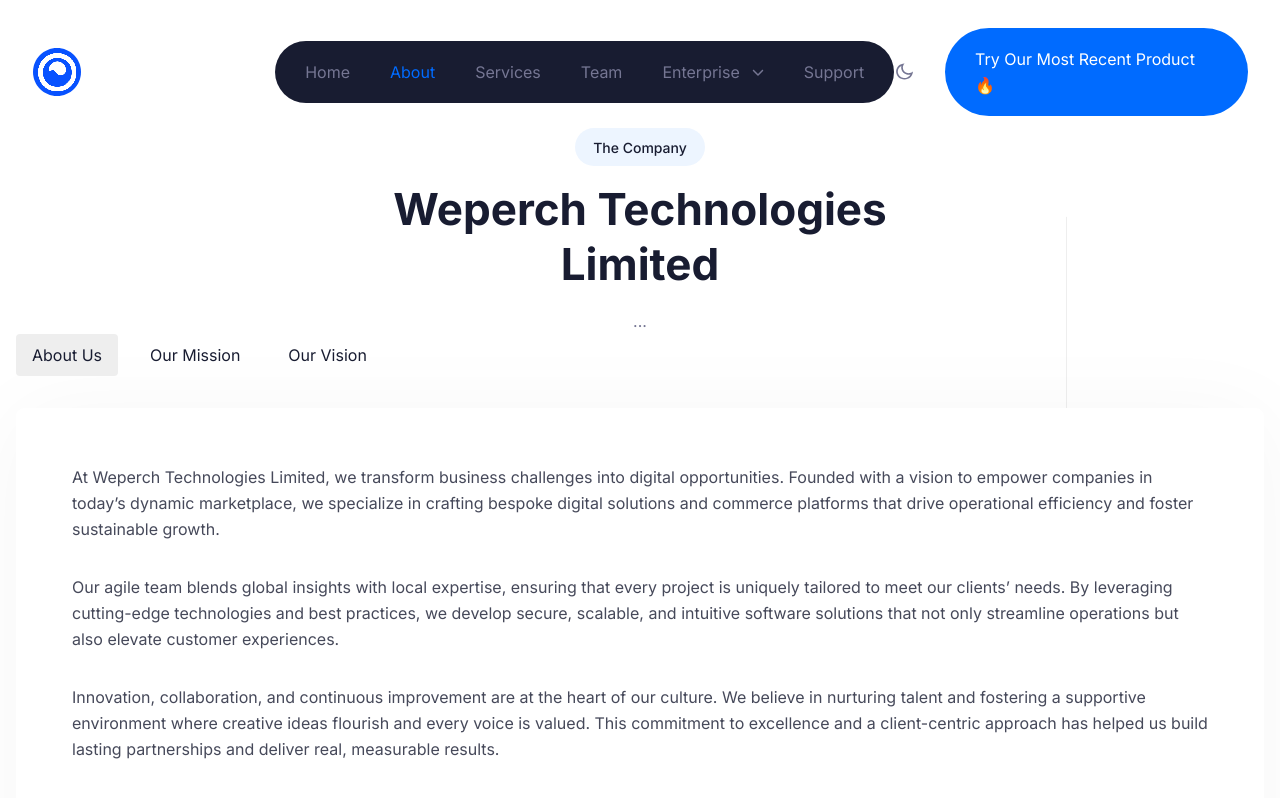
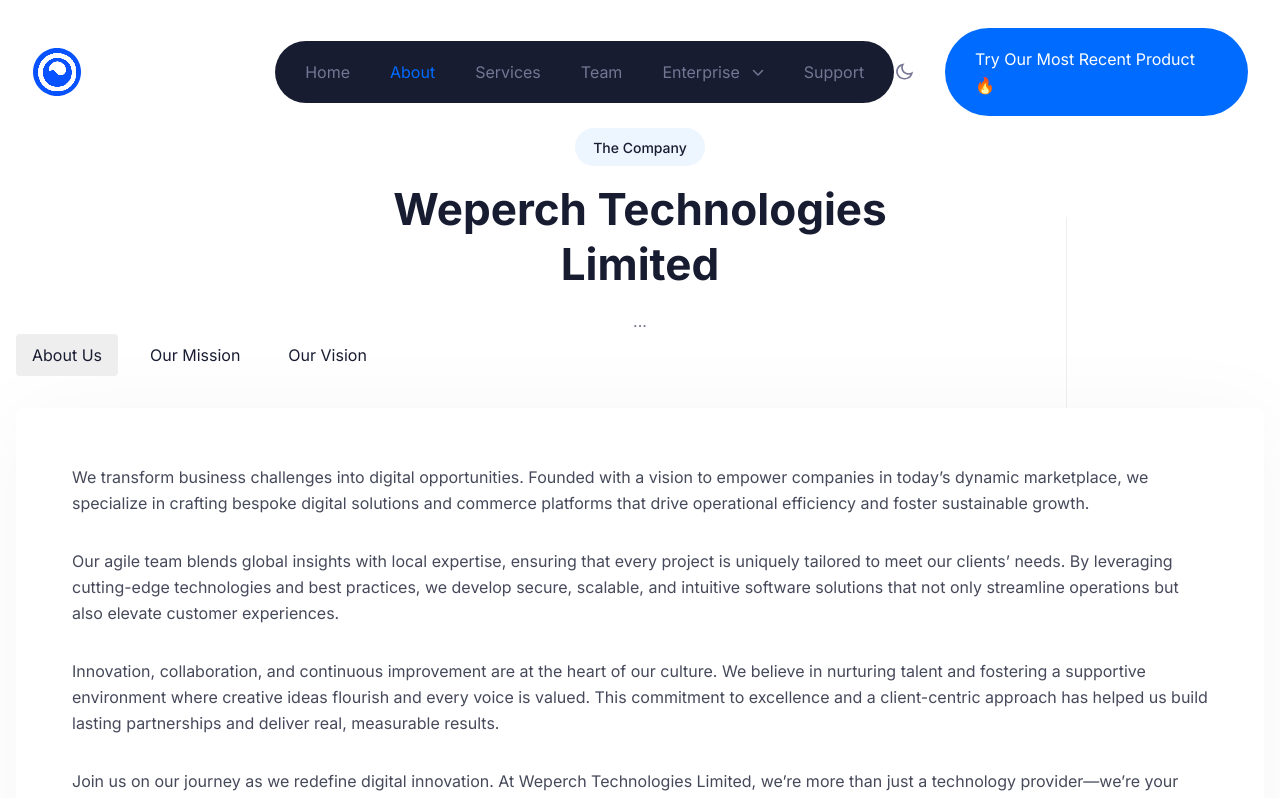
Before and after one commit to michaellfunso/weperch_technologies_limited, a Next.js app: page /about in a window 1280 px wide. Shown: the top 798 px of the page. Built offline with nearby package versions, Linux system fonts and the light colour scheme.

Commit message:
Fixed content on About page

```diff
--- a/components/AboutUs/DynamicAboutContent.tsx
+++ b/components/AboutUs/DynamicAboutContent.tsx
@@ -12,7 +12,7 @@ const DynamicAboutContent = () => {
           <div className="animate_top mx-auto blog-details blog-details-docs shadow-three dark:bg-gray-dark rounded-sm bg-white px-8 py-11 sm:p-[55px] lg:mb-5 lg:px-8 xl:p-[55px]">
 
             <p className="text-body-color dark:text-body-color-dark text-base">
-              At Weperch Technologies Limited, we transform business challenges into digital opportunities. Founded with a vision to empower companies in today’s dynamic marketplace, we specialize in crafting bespoke digital solutions and commerce platforms that drive operational efficiency and foster sustainable growth.
+              We transform business challenges into digital opportunities. Founded with a vision to empower companies in today’s dynamic marketplace, we specialize in crafting bespoke digital solutions and commerce platforms that drive operational efficiency and foster sustainable growth.
             </p>
             <p className="text-body-color dark:text-body-color-dark text-base">
               Our agile team blends global insights with local expertise, ensuring that every project is uniquely tailored to meet our clients’ needs. By leveraging cutting-edge technologies and best practices, we develop secure, scalable, and intuitive software solutions that not only streamline operations but also elevate customer experiences.
```
